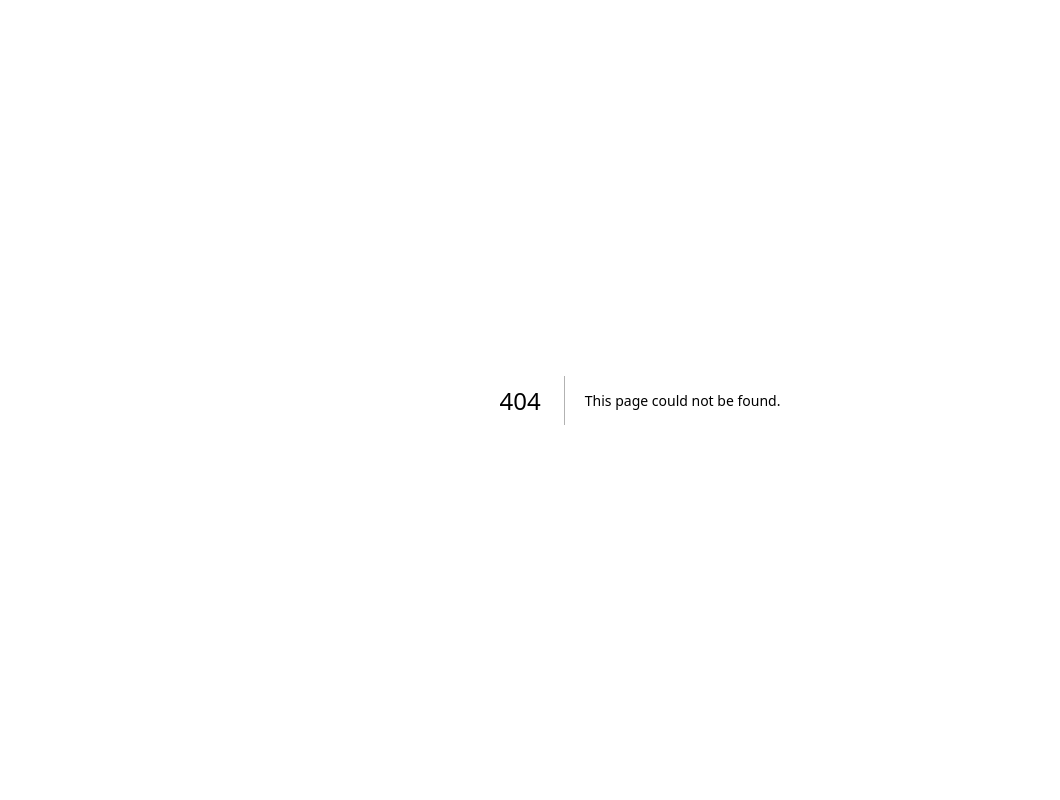
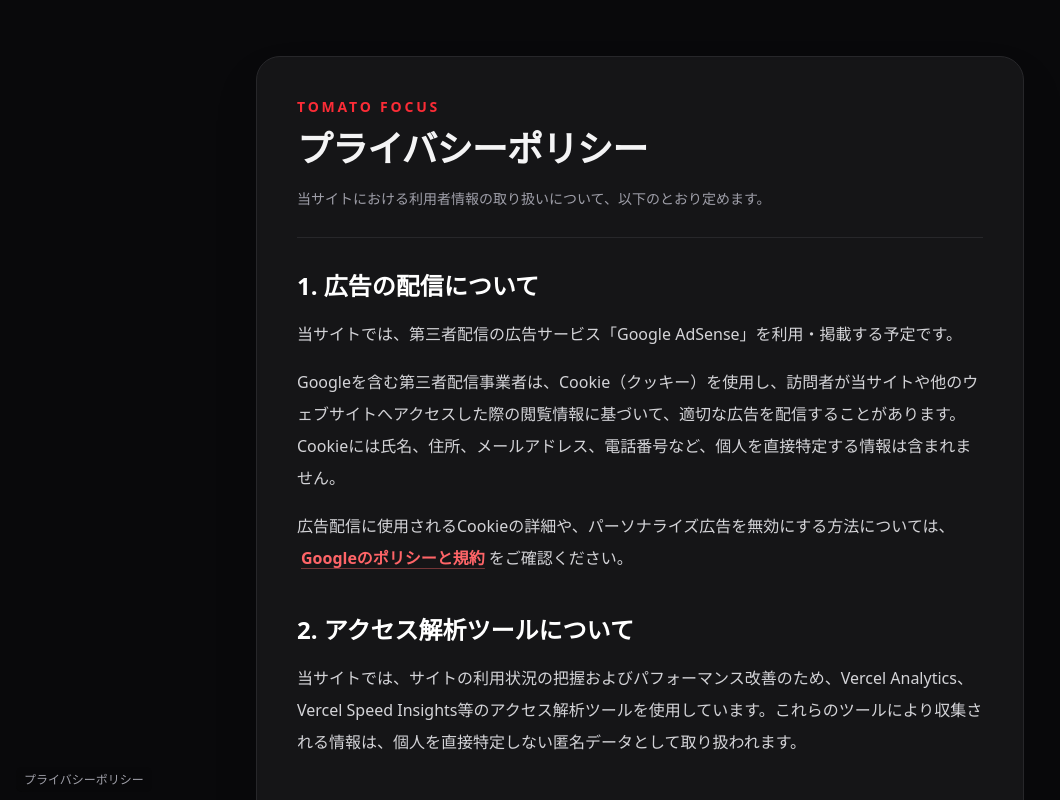
Before and after one commit to Korekatsu-Nakajima/PomoTM, a Next.js app: page /privacy in a window 1280 px wide. Before the commit this address had no page. Shown: the whole page, without its empty margins (0-1060 px from the left). Built offline with nearby package versions, Linux system fonts and the light colour scheme.

Commit message:
debug-mode sep

```diff
--- a/src/app/globals.css
+++ b/src/app/globals.css
@@ -4,3 +4,5 @@ html, body { width: 100%; height: 100%; overflow: hidden; }
 body { margin: 0; }
 button { cursor: pointer; }
 button:disabled { cursor: default; }
+.no-scrollbar { -ms-overflow-style: none; scrollbar-width: none; }
+.no-scrollbar::-webkit-scrollbar { display: none; }
--- a/src/app/layout.tsx
+++ b/src/app/layout.tsx
@@ -1,4 +1,5 @@
 import type { Metadata } from "next";
+import Link from "next/link";
 import { Analytics } from "@vercel/analytics/next";
 import { SpeedInsights } from "@vercel/speed-insights/next";
 import "./globals.css";
@@ -13,6 +14,14 @@ export default function RootLayout({ children }: Readonly<{ children: React.Reac
     <html lang="ja">
       <body>
         {children}
+        <footer className="fixed bottom-[max(0.75rem,env(safe-area-inset-bottom))] left-3 z-[70] text-xs sm:left-4">
+          <Link
+            href="/privacy"
+            className="rounded-md bg-zinc-950/45 px-2 py-1 text-[10px] text-zinc-400 backdrop-blur-sm transition-colors hover:bg-zinc-950/70 hover:text-zinc-200 focus-visible:outline-none focus-visible:ring-2 focus-visible:ring-red-500 sm:text-xs"
+          >
+            プライバシーポリシー
+          </Link>
+        </footer>
         <Analytics />
         <SpeedInsights />
       </body>
--- /dev/null
+++ b/src/app/privacy/page.tsx
@@ -0,0 +1,96 @@
+import type { Metadata } from "next";
+import Link from "next/link";
+
+export const metadata: Metadata = {
+  title: "プライバシーポリシー | Tomato Focus",
+  description: "Tomato Focusのプライバシーポリシーです。",
+};
+
+export default function PrivacyPolicyPage() {
+  return (
+    <main className="h-[100dvh] overflow-y-auto bg-zinc-950 px-4 py-10 text-zinc-100 sm:px-6 sm:py-14 lg:px-8">
+      <article className="mx-auto mb-12 w-full max-w-3xl rounded-3xl border border-zinc-800 bg-zinc-900/80 p-6 shadow-2xl shadow-black/30 sm:p-10">
+        <header className="border-b border-zinc-800 pb-6">
+          <p className="text-sm font-semibold tracking-[0.2em] text-red-500">
+            TOMATO FOCUS
+          </p>
+          <h1 className="mt-3 text-3xl font-black tracking-tight sm:text-4xl">
+            プライバシーポリシー
+          </h1>
+          <p className="mt-4 text-sm leading-7 text-zinc-400">
+            当サイトにおける利用者情報の取り扱いについて、以下のとおり定めます。
+          </p>
+        </header>
+
+        <div className="space-y-10 py-8 text-sm leading-8 text-zinc-300 sm:text-base">
+          <section aria-labelledby="advertising-heading">
+            <h2
+              id="advertising-heading"
+              className="text-xl font-bold text-white sm:text-2xl"
+            >
+              1. 広告の配信について
+            </h2>
+            <div className="mt-4 space-y-4">
+              <p>
+                当サイトでは、第三者配信の広告サービス「Google AdSense」を利用・掲載する予定です。
+              </p>
+              <p>
+                Googleを含む第三者配信事業者は、Cookie（クッキー）を使用し、訪問者が当サイトや他のウェブサイトへアクセスした際の閲覧情報に基づいて、適切な広告を配信することがあります。Cookieには氏名、住所、メールアドレス、電話番号など、個人を直接特定する情報は含まれません。
+              </p>
+              <p>
+                広告配信に使用されるCookieの詳細や、パーソナライズ広告を無効にする方法については、
+                <a
+                  href="https://policies.google.com/technologies/ads?hl=ja"
+                  target="_blank"
+                  rel="noopener noreferrer"
+                  className="mx-1 font-semibold text-red-400 underline decoration-red-400/40 underline-offset-4 transition-colors hover:text-red-300"
+                >
+                  Googleのポリシーと規約
+                </a>
+                をご確認ください。
+              </p>
+            </div>
+          </section>
+
+          <section aria-labelledby="analytics-heading">
+            <h2
+              id="analytics-heading"
+              className="text-xl font-bold text-white sm:text-2xl"
+            >
+              2. アクセス解析ツールについて
+            </h2>
+            <p className="mt-4">
+              当サイトでは、サイトの利用状況の把握およびパフォーマンス改善のため、Vercel Analytics、Vercel Speed Insights等のアクセス解析ツールを使用しています。これらのツールにより収集される情報は、個人を直接特定しない匿名データとして取り扱われます。
+            </p>
+          </section>
+
+          <section aria-labelledby="disclaimer-heading">
+            <h2
+              id="disclaimer-heading"
+              className="text-xl font-bold text-white sm:text-2xl"
+            >
+              3. 免責事項
+            </h2>
+            <div className="mt-4 space-y-4">
+              <p>
+                当サイトでは、掲載する情報の正確性・安全性について十分に配慮していますが、その完全性や最新性を保証するものではありません。
+              </p>
+              <p>
+                当サイトの情報を利用したこと、または当サイトから移動したリンク先で生じた損害・トラブルについて、当サイトは一切の責任を負いかねます。あらかじめご了承ください。
+              </p>
+            </div>
+          </section>
+        </div>
+
+        <nav className="border-t border-zinc-800 pt-6" aria-label="ページナビゲーション">
+          <Link
+            href="/"
+            className="inline-flex items-center rounded-full bg-red-500 px-5 py-2.5 text-sm font-bold text-white transition-colors hover:bg-red-400 focus-visible:outline-none focus-visible:ring-2 focus-visible:ring-red-400 focus-visible:ring-offset-2 focus-visible:ring-offset-zinc-900"
+          >
+            トップページへ戻る
+          </Link>
+        </nav>
+      </article>
+    </main>
+  );
+}
--- a/src/components/PhysicsCanvas.tsx
+++ b/src/components/PhysicsCanvas.tsx
@@ -71,6 +71,7 @@ export const PhysicsCanvas = forwardRef<PhysicsCanvasHandle, PhysicsCanvasProps>
     activeBuffs,
     isUfoUnlocked,
     isOctopusUnlocked,
+    isDebugMode,
     debugUfoMode = false,
     isBonusBreakMode = false,
     timerMode,
@@ -94,6 +95,7 @@ export const PhysicsCanvas = forwardRef<PhysicsCanvasHandle, PhysicsCanvasProps>
   const activeBuffsRef = useRef(activeBuffs);
   const isUfoUnlockedRef = useRef(isUfoUnlocked);
   const isOctopusUnlockedRef = useRef(isOctopusUnlocked);
+  const isDebugModeRef = useRef(isDebugMode);
   const debugUfoModeRef = useRef(debugUfoMode);
   const isBonusBreakModeRef = useRef(isBonusBreakMode);
   const isFocusRunningRef = useRef(timerMode === "focus" && isTimerRunning);
@@ -102,6 +104,7 @@ export const PhysicsCanvas = forwardRef<PhysicsCanvasHandle, PhysicsCanvasProps>
   const breakModeRef = useRef(timerMode === "break");
   const themeDirtyRef = useRef(false);
   activeBuffsRef.current = activeBuffs;
+  isDebugModeRef.current = isDebugMode === true;
   isBonusBreakModeRef.current = isBonusBreakMode === true;
   breakModeRef.current = timerMode === "break";
 
@@ -114,6 +117,7 @@ export const PhysicsCanvas = forwardRef<PhysicsCanvasHandle, PhysicsCanvasProps>
   useEffect(() => { activeBuffsRef.current = activeBuffs; }, [activeBuffs]);
   useEffect(() => { isUfoUnlockedRef.current = isUfoUnlocked; }, [isUfoUnlocked]);
   useEffect(() => { isOctopusUnlockedRef.current = isOctopusUnlocked; }, [isOctopusUnlocked]);
+  useEffect(() => { isDebugModeRef.current = isDebugMode; }, [isDebugMode]);
   useEffect(() => { debugUfoModeRef.current = debugUfoMode; }, [debugUfoMode]);
   useEffect(() => { isBonusBreakModeRef.current = isBonusBreakMode; }, [isBonusBreakMode]);
   useEffect(() => { altitudeChangeRef.current = onAltitudeChange; }, [onAltitudeChange]);
@@ -204,7 +208,7 @@ export const PhysicsCanvas = forwardRef<PhysicsCanvasHandle, PhysicsCanvasProps>
     let nextShootingStarCheckAt = ufoEventTime + SHOOTING_STAR_CHECK_INTERVAL_MS;
     let shootingStarEvent: ShootingStarEvent | null = null;
     let pageHidden = document.hidden;
-    let previousDebugUfoMode = debugUfoModeRef.current;
+    let previousDebugUfoMode = isDebugModeRef.current && debugUfoModeRef.current;
     let coreEvaluationFrame = 0;
     let terrainEvaluationFrame = 0;
     let archivedHighestPoint = Number.POSITIVE_INFINITY;
@@ -240,6 +244,7 @@ export const PhysicsCanvas = forwardRef<PhysicsCanvasHandle, PhysicsCanvasProps>
       image.onload = () => { imageReady = true; };
       image.src = CONFIG.tomatoImageUrl;
     }
+    const isUfoDebugActive = () => isDebugModeRef.current && debugUfoModeRef.current;
 
     const handleVisibilityChange = () => {
       pageHidden = document.hidden;
@@ -553,6 +558,7 @@ export const PhysicsCanvas = forwardRef<PhysicsCanvasHandle, PhysicsCanvasProps>
       body?: Matter.Body,
       phase = lastPhysicsPhase,
     ) => {
+      if (!isDebugModeRef.current) return;
       const timestamp = performance.now();
       const diagnosticKey = `${reason}:${body?.id ?? "world"}`;
       const previousLogTime = diagnosticLogTimes.get(diagnosticKey) ?? Number.NEGATIVE_INFINITY;
@@ -631,6 +637,10 @@ export const PhysicsCanvas = forwardRef<PhysicsCanvasHandle, PhysicsCanvasProps>
     };
 
     const drawPhysicsDiagnosticOverlay = () => {
+      if (!isDebugModeRef.current) {
+        diagnosticAlert = null;
+        return;
+      }
       if (!diagnosticAlert) return;
       const lines = [
         "PHYSICS ANOMALY DETECTED",
@@ -891,7 +901,7 @@ export const PhysicsCanvas = forwardRef<PhysicsCanvasHandle, PhysicsCanvasProps>
 
     const startDelivery = (golden = false) => {
       if (pageHidden) return;
-      if (debugUfoModeRef.current) return;
+      if (isUfoDebugActive()) return;
       const useSpaceVehicles = currentAltitude >= SPACE_EVENT_ALTITUDE;
       const useSatellite = currentAltitude >= ALIEN_EVENT_ALTITUDE;
       const balloonChance = activeBuffsRef.current.balloonBoost ? 0.02 : 0.01;
@@ -934,7 +944,7 @@ export const PhysicsCanvas = forwardRef<PhysicsCanvasHandle, PhysicsCanvasProps>
     const queueBirdDelivery = (golden = false) => {
       if (pageHidden) return;
       if (!isSupplyRunningRef.current) return;
-      if (debugUfoModeRef.current) return;
+      if (isUfoDebugActive()) return;
       if (ufoEvents.length > 0 || octopusEvent) {
         deferredDeliveries.push(golden);
         return;
@@ -1575,7 +1585,7 @@ export const PhysicsCanvas = forwardRef<PhysicsCanvasHandle, PhysicsCanvasProps>
       }
       if (!pageHidden
         && isSupplyRunningRef.current
-        && !debugUfoModeRef.current
+        && !isUfoDebugActive()
         && !octopusEvent
         && ufoEvents.length === 0
         && birdDeliveries.length === 0
@@ -1884,7 +1894,7 @@ export const PhysicsCanvas = forwardRef<PhysicsCanvasHandle, PhysicsCanvasProps>
         if (progress >= 1) birdDeliveries.splice(index, 1);
       }
       if (!pageHidden
-        && !debugUfoModeRef.current
+        && !isUfoDebugActive()
         && !octopusEvent
         && isFocusRunningRef.current
         && currentAltitude >= SPACE_EVENT_ALTITUDE
@@ -1970,8 +1980,9 @@ export const PhysicsCanvas = forwardRef<PhysicsCanvasHandle, PhysicsCanvasProps>
         if (progress >= 1) balloonEvents.splice(index, 1);
       }
 
-      if (previousDebugUfoMode !== debugUfoModeRef.current) {
-        previousDebugUfoMode = debugUfoModeRef.current;
+      const currentDebugUfoMode = isUfoDebugActive();
+      if (previousDebugUfoMode !== currentDebugUfoMode) {
+        previousDebugUfoMode = currentDebugUfoMode;
         if (!previousDebugUfoMode) {
           nextUfoCheckAt = ufoNow + (
             currentAltitude >= ALIEN_EVENT_ALTITUDE
@@ -1982,7 +1993,7 @@ export const PhysicsCanvas = forwardRef<PhysicsCanvasHandle, PhysicsCanvasProps>
         }
       }
 
-      if (!pageHidden && debugUfoModeRef.current && isFocusRunningRef.current) {
+      if (!pageHidden && isUfoDebugActive() && isFocusRunningRef.current) {
         birdDeliveries.length = 0;
         balloonEvents.length = 0;
         deferredDeliveries.length = 0;
@@ -2131,14 +2142,14 @@ export const PhysicsCanvas = forwardRef<PhysicsCanvasHandle, PhysicsCanvasProps>
         drawUfo(x, y, ufoSize);
         if (elapsed >= eventEnd) {
           ufoEvents.splice(index, 1);
-          if (ufoEvents.length === 0 && !debugUfoModeRef.current) {
+          if (ufoEvents.length === 0 && !isUfoDebugActive()) {
             nextUfoCheckAt = Math.min(nextUfoCheckAt, ufoNow);
           }
         }
       }
 
       if (!pageHidden
-        && !debugUfoModeRef.current
+        && !isUfoDebugActive()
         && isFocusRunningRef.current
         && isOctopusUnlockedRef.current
         && !octopusEvent
@@ -2310,5 +2321,5 @@ export const PhysicsCanvas = forwardRef<PhysicsCanvasHandle, PhysicsCanvasProps>
     // eslint-disable-next-line react-hooks/exhaustive-deps
   }, [hydrated]);
 
-  return <div ref={containerRef} className="pointer-events-none absolute inset-0 z-10"><canvas ref={canvasRef} className="h-full w-full" /></div>;
+  return <div ref={containerRef} className="pointer-events-none absolute inset-0 z-10 min-w-0 max-w-full overflow-hidden"><canvas ref={canvasRef} className="block h-full w-full max-w-full" /></div>;
 });
--- a/src/types/game.ts
+++ b/src/types/game.ts
@@ -13,6 +13,7 @@ export type PhysicsCanvasProps = {
   activeBuffs: { doubleDrop: boolean; balloonBoost: boolean; goldBoost: boolean };
   isUfoUnlocked: boolean;
   isOctopusUnlocked: boolean;
+  isDebugMode: boolean;
   debugUfoMode?: boolean;
   isBonusBreakMode?: boolean;
   timerMode: "focus" | "break";
```
Also changed, not shown: src/app/page.tsx (+23 -15 lines), src/hooks/useDebugMode.ts (added, +24 -0 lines), src/hooks/useTimer.ts (+18 -4 lines), 2 other files (tests, documents, lock files or other folders).
